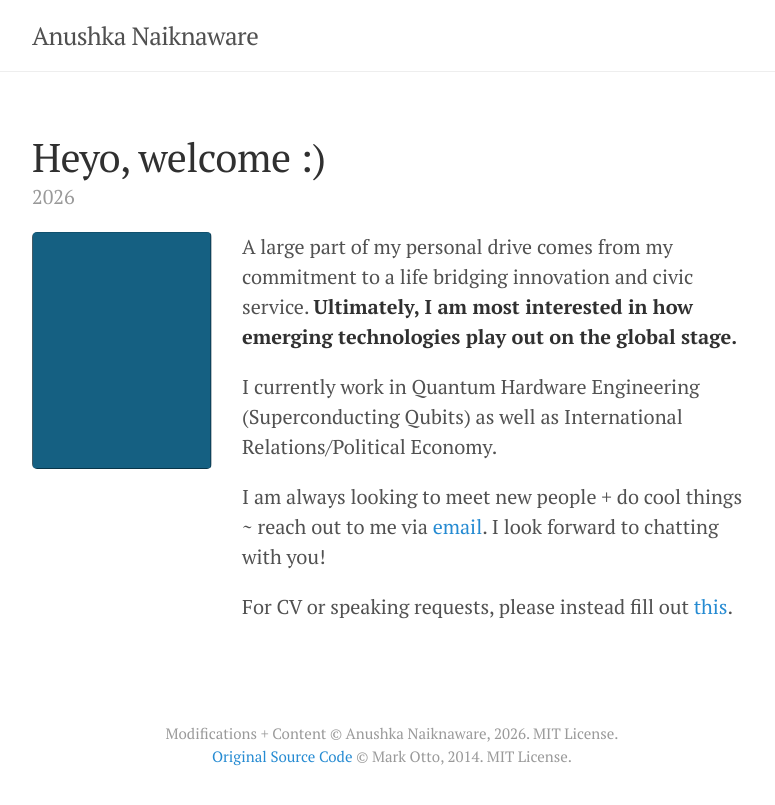
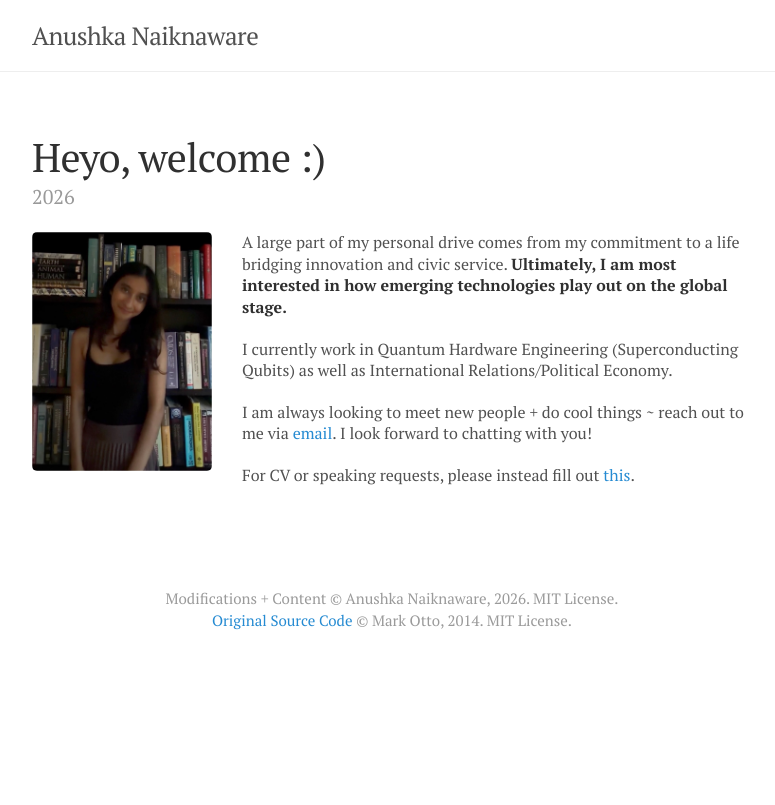
Before and after one commit to anushkanaiknaware/anushkanaiknaware.github.io, a Jekyll site: the page built from _posts/2026-08-20-home.md, in a window 1280 px wide. Shown: the top 805 px of the page, without its empty margins (248-1023 px from the left). Built offline with Jekyll 4.4.1, drawn with Linux system fonts in a browser that asks for light colours.

Commit message:
swap for real image

```diff
--- a/_posts/2026-08-20-home.md
+++ b/_posts/2026-08-20-home.md
@@ -4,7 +4,7 @@ title: Heyo, welcome :)
 season:
 ---
 <div class="home-content">
-<img class="home-image" src="{{ '/image.png' | relative_url }}" alt="">
+<img class="home-image" src="{{ '/profile_github_site.jpg' | relative_url }}" alt="">
 
 <div class="home-text" markdown="1">
 
--- a/public/css/poole.css
+++ b/public/css/poole.css
@@ -249,6 +249,8 @@ img {
 
 .home-text {
   min-width: 0;
+  font-size: .8rem;
+  line-height: 1.35;
 }
 
 @media (max-width: 39.99em) {
@@ -260,6 +262,11 @@ img {
     width: 120px;
     height: auto;
     margin: 0 auto 1rem;
+  }
+
+  .home-text {
+    font-size: 1rem;
+    line-height: 1.5;
   }
 }
 
```
Also changed, not shown: image.png (deleted), profile_github_site.jpg (added).
